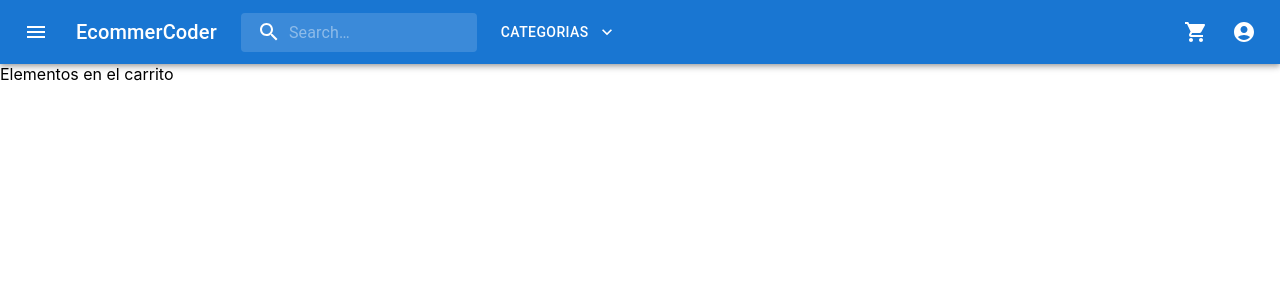
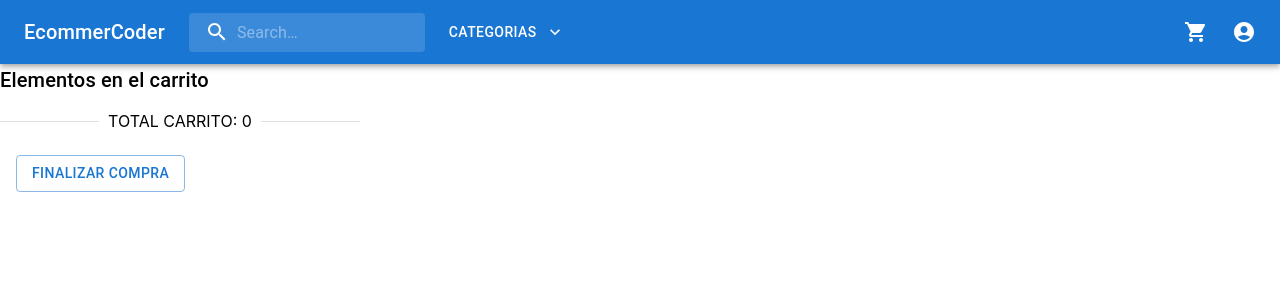
Before and after one commit to brian-exe/EcommerCoder, a React (Create React App) app: page /Cart in a window 1280 px wide. Shown: the top 300 px of the page. Built offline with nearby package versions, Linux system fonts and the light colour scheme.

Commit message:
Se agrega detalle de carrito en drawer lateral

```diff
--- a/src/App.js
+++ b/src/App.js
@@ -1,6 +1,6 @@
 import Navbar from './components/Navbar/Navbar';
 import {Home} from './components/Home/Home';
-import Cart from './components/Cart/Cart';
+import CartDetailList from './components/Cart/CartDetailList';
 import ItemDetailContainer  from './components/ItemDetail/ItemDetailContainer';
 import './App.css';
 import CartProvider from './contexts/CartProvider';
@@ -18,7 +18,7 @@ function App() {
             <Route exact path="/" element={<Home/>} />
             <Route exact path="/categorias/:idCategoria" element={<ItemListContainer/>} />
             <Route exact path="/ItemDetail/:itemId" element={<ItemDetailContainer/>} />
-            <Route exact path="/Cart" element={<Cart/>} />
+            <Route exact path="/Cart" element={<CartDetailList/>} />
           </Routes>
         </BrowserRouter>
       </CartProvider>
--- a/src/components/Cart/Cart.jsx
+++ /dev/null
@@ -1,13 +0,0 @@
-import {useCartContext} from '../../contexts/CartProvider';
-
-export default function Cart(){
-    const  {itemsInCart}  = useCartContext();
-    return(
-        <div>
-            Elementos en el carrito
-            <ul>
-                {itemsInCart.map(cartItem => <li> {cartItem.title} x {cartItem.quantity}</li>)}
-            </ul>
-        </div>
-    );
-}
--- /dev/null
+++ b/src/components/Cart/CartDetailList.jsx
@@ -0,0 +1,64 @@
+import {useCartContext} from '../../contexts/CartProvider';
+import List from '@mui/material/List';
+import ListItem from '@mui/material/ListItem';
+import Divider from '@mui/material/Divider';
+import Chip from '@mui/material/Chip';
+import * as React from 'react';
+import ListItemText from '@mui/material/ListItemText';
+import ListItemAvatar from '@mui/material/ListItemAvatar';
+import Avatar from '@mui/material/Avatar';
+import Typography from '@mui/material/Typography';
+import DeleteIcon from '@mui/icons-material/Delete';
+import IconButton from '@mui/material/IconButton';
+import Button from '@mui/material/Button';
+import ListItemButton from '@mui/material/ListItemButton';
+import ListItemIcon from '@mui/material/ListItemIcon';
+
+
+export default function CartDetailList(){
+    const  {itemsInCart, totalCart}  = useCartContext();
+
+    return(
+        <div>
+            <Typography variant="h6" component="div" gutterBottom>Elementos en el carrito</Typography>
+            <List sx={{ width: '100%', maxWidth: 360, bgcolor: 'background.paper' }}>
+                {itemsInCart.map(item =>
+                    <>
+                    <Divider />
+                    <ListItem alignItems="flex-start"                   secondaryAction={
+                    <IconButton edge="end" aria-label="delete">
+                      <DeleteIcon />
+                    </IconButton>
+                  }>
+                        <ListItemAvatar>
+                            <Avatar alt={item.title} src={item.img} />
+                        </ListItemAvatar>
+                        <ListItemText
+                            primary={item.title + " X (" + item.quantity + ")"}
+                            secondary={
+                        <React.Fragment>
+                            <Typography
+                                sx={{ display: 'inline' }}
+                                component="span"
+                                variant="body2"
+                                color="text.primary"
+                            >
+                                Total ${item.quantity * item.price}
+                            </Typography>
+                        </React.Fragment>}/>
+
+
+                    </ListItem>
+                    </>)}
+            <Divider>TOTAL CARRITO: {totalCart}</Divider>
+            </List>
+            <List>
+                <ListItem>
+                    <Button color="primary" variant="outlined">
+                        Finalizar Compra
+                    </Button>
+                </ListItem>
+            </List>
+        </div>
+    );
+}
--- a/src/components/Cart/CartWidget.jsx
+++ b/src/components/Cart/CartWidget.jsx
@@ -3,15 +3,32 @@ import ShoppingCartIcon from '@mui/icons-material/ShoppingCart';
 import IconButton from '@mui/material/IconButton';
 import { useNavigate } from "react-router-dom";
 import {useCartContext} from '../../contexts/CartProvider';
+import Box from '@mui/material/Box';
+import Drawer from '@mui/material/Drawer';
+import List from '@mui/material/List';
+import {useState} from 'react';
+import Cart from './CartDetailList'
 
 function CartWidget(){
 
   const navigate = useNavigate();
   function onCartClick(){
-    navigate('/Cart')
+    setDrawerState(true);
+    //navigate('/Cart')
   }
+
+  const [drawerState, setDrawerState] = useState(false);
+
+  const toggleDrawer = (open) => (event) => {
+    if (event.type === 'keydown' && (event.key === 'Tab' || event.key === 'Shift')) {
+      return;
+    }
+
+    setDrawerState(open);
+  };
   const  {itemsInCart}  = useCartContext();
     return (
+      <>
         <IconButton
         onClick={onCartClick}
         size="large"
@@ -22,6 +39,20 @@ function CartWidget(){
           <ShoppingCartIcon />
         </Badge>
       </IconButton>
+      <Drawer
+        anchor='right'
+        open={drawerState}
+        onClose={toggleDrawer(false)}>
+        <Box
+          sx={{ width: 250 }}
+          role="presentation"
+        >
+      <List>
+        <Cart/>
+      </List>
+    </Box>
+      </Drawer>
+      </>
     )
 }
 
--- a/src/components/Navbar/Navbar.jsx
+++ b/src/components/Navbar/Navbar.jsx
@@ -142,15 +142,6 @@ export default function PrimarySearchAppBar() {
     <Box sx={{ flexGrow: 1 }}>
       <AppBar position="static">
         <Toolbar>
-          <IconButton
-            size="large"
-            edge="start"
-            color="inherit"
-            aria-label="open drawer"
-            sx={{ mr: 2 }}
-          >
-            <MenuIcon />
-          </IconButton>
           <Typography  to='/'
             variant="h6"
             noWrap
--- a/src/contexts/CartProvider.js
+++ b/src/contexts/CartProvider.js
@@ -6,6 +6,7 @@ import {useState, createContext, useContext} from 'react'
 
  export default function CartProvider({children}){
     const [itemsInCart, setItemsInCart] = useState([]);
+    const [totalCart, setTotalCart] = useState(0);
 
     const addItemToCart = (item, quantity) =>{
         if(itemsInCart.some(i => i.id === item.id))
@@ -16,15 +17,15 @@ import {useState, createContext, useContext} from 'react'
             setItemsInCart(newItemsInCart);
         }
         else{
-            const newItemToCart = {id: item.id, quantity:quantity, title: item.title}
+            const newItemToCart = {id: item.id, quantity:quantity, title: item.title, img: item.img, price: item.price}
             let newItemsInCart = [...itemsInCart, newItemToCart];
             setItemsInCart(newItemsInCart);
         }
-
+        setTotalCart(totalCart + item.price * quantity);
     }
 
      return (
-        <CartContext.Provider value={{itemsInCart, addItemToCart}}>
+        <CartContext.Provider value={{itemsInCart, addItemToCart, totalCart}}>
             {children}
         </CartContext.Provider>
      );
--- a/src/contexts/MockDataProvider.js
+++ b/src/contexts/MockDataProvider.js
@@ -9,7 +9,7 @@ import {createContext, useContext, useState} from 'react'
         {
             id:1,
             title:"Notebook Asus",
-            price:"170.000",
+            price:170000,
             stock:5,
             categoria:1,
             desc:`Eficiencia a tu alcance
@@ -25,7 +25,7 @@ import {createContext, useContext, useState} from 'react'
         {
             id:3,
             title:"Mouse Gamer",
-            price:"1239,00",
+            price:1239,
             stock:4,
             categoria:2,
             desc:"",
@@ -34,7 +34,7 @@ import {createContext, useContext, useState} from 'react'
         {
             id:2,
             title:"Monitor",
-            price:"15.000",
+            price:15000,
             stock:3,
             categoria:3,
             desc:"",
```
